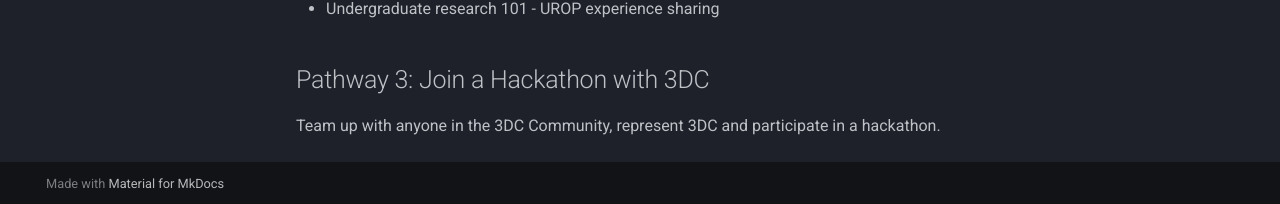
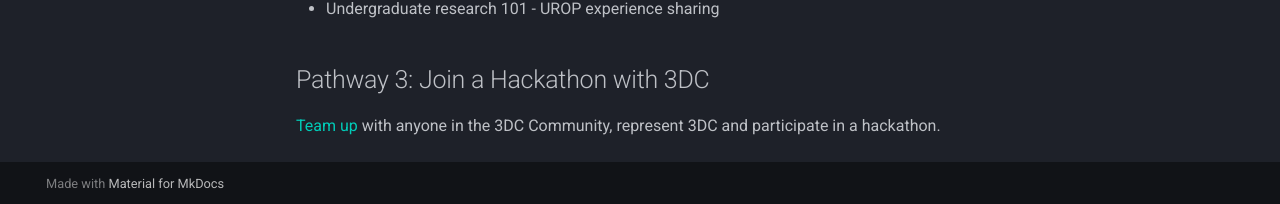
Before and after one commit to 3DCdsc/About, an MkDocs documentation site: the page built from docs/3DC_Membership.md, in a window 1280 px wide and 900 px high, scrolled down 2105 px. Shown: the part 693-897 px from the top of the window. Built offline with MkDocs 1.6.1 and Material for MkDocs 9.7.7, drawn with Linux system fonts in a browser that asks for light colours; comment, search, counter and statistics services are not loaded; part of the change alters nothing that is shown.

```diff
--- a/docs/3DC_Membership.md
+++ b/docs/3DC_Membership.md
@@ -82,4 +82,4 @@ For sharing sessions, you can share about your internship experience, UROP exper
 
 ## Pathway 3: Join a Hackathon with 3DC
 
-Team up with anyone in the 3DC Community, represent 3DC and participate in a hackathon.
+[Team up](https://docs.google.com/spreadsheets/d/1dKP5fLJwsqWcirQ2JPFKWNCApwvdVQOoAWPPezdGT8Q/edit?usp=sharing) with anyone in the 3DC Community, represent 3DC and participate in a hackathon.
```
